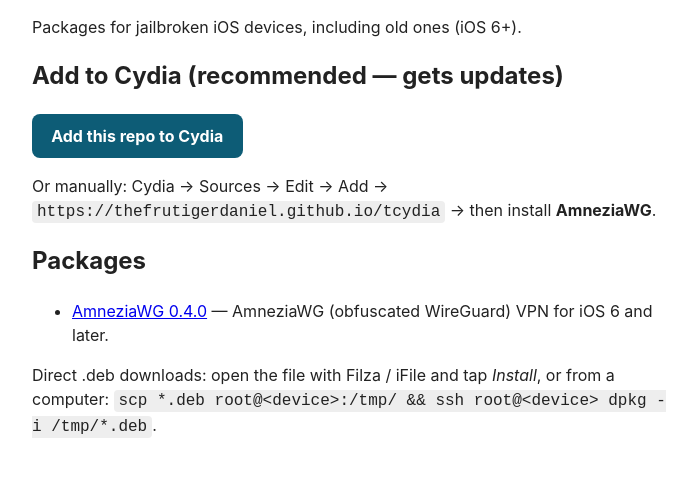
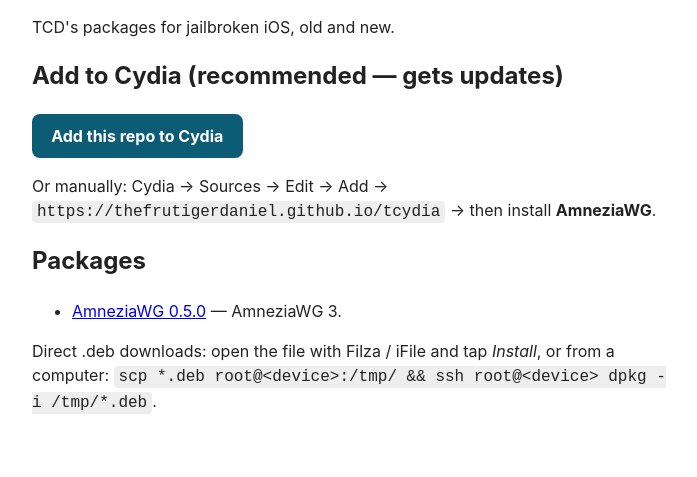
Before and after one commit to TheFrutigerDaniel/tcydia, a plain HTML site: page index.html in a window 1280 px wide. Shown: the part 73-550 px from the top of the page, without its empty margins (288-985 px from the left). Drawn offline with Linux system fonts and the light colour scheme.

Commit message:
AmneziaWG 0.5.0

```diff
--- a/index.html
+++ b/index.html
@@ -3,11 +3,11 @@
 <style>body{font:16px/1.5 -apple-system,Helvetica,Arial,sans-serif;max-width:640px;margin:2em auto;padding:0 1em;color:#222}
 code{background:#eee;padding:2px 5px;border-radius:4px} h1{font-size:1.6em} .btn{display:inline-block;background:#0d5c76;color:#fff;padding:.6em 1.2em;border-radius:8px;text-decoration:none;font-weight:bold}</style>
 <h1>tcydia</h1>
-<p>Packages for jailbroken iOS devices, including old ones (iOS 6+).</p>
+<p>TCD&#x27;s packages for jailbroken iOS, old and new.</p>
 <h2>Add to Cydia (recommended — gets updates)</h2>
 <p><a class="btn" href="cydia://url/https://cydia.saurik.com/api/share#?source=https://thefrutigerdaniel.github.io/tcydia">Add this repo to Cydia</a></p>
 <p>Or manually: Cydia → Sources → Edit → Add → <code>https://thefrutigerdaniel.github.io/tcydia</code> → then install <b>AmneziaWG</b>.</p>
 <h2>Packages</h2>
-<ul><li><a href='debs/org.awg.ios6_0.4.0_iphoneos-arm.deb'>AmneziaWG 0.4.0</a> — AmneziaWG (obfuscated WireGuard) VPN for iOS 6 and later.</li></ul>
+<ul><li><a href='debs/org.awg.ios6_0.5.0_iphoneos-arm.deb'>AmneziaWG 0.5.0</a> — AmneziaWG 3.</li></ul>
 <p>Direct .deb downloads: open the file with Filza / iFile and tap <i>Install</i>, or from a computer:
 <code>scp *.deb root@&lt;device&gt;:/tmp/ &amp;&amp; ssh root@&lt;device&gt; dpkg -i /tmp/*.deb</code>.</p>
```
Also changed, not shown: 6 other files.
